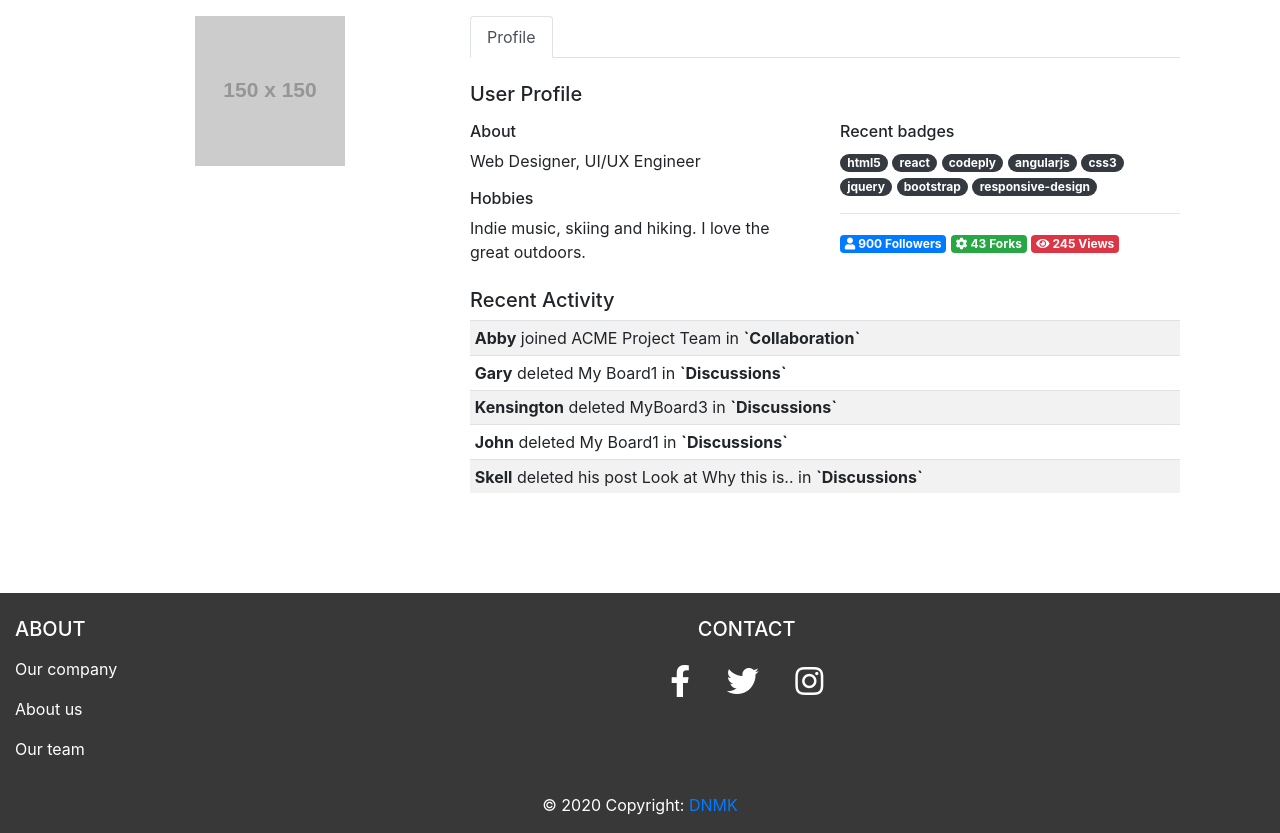
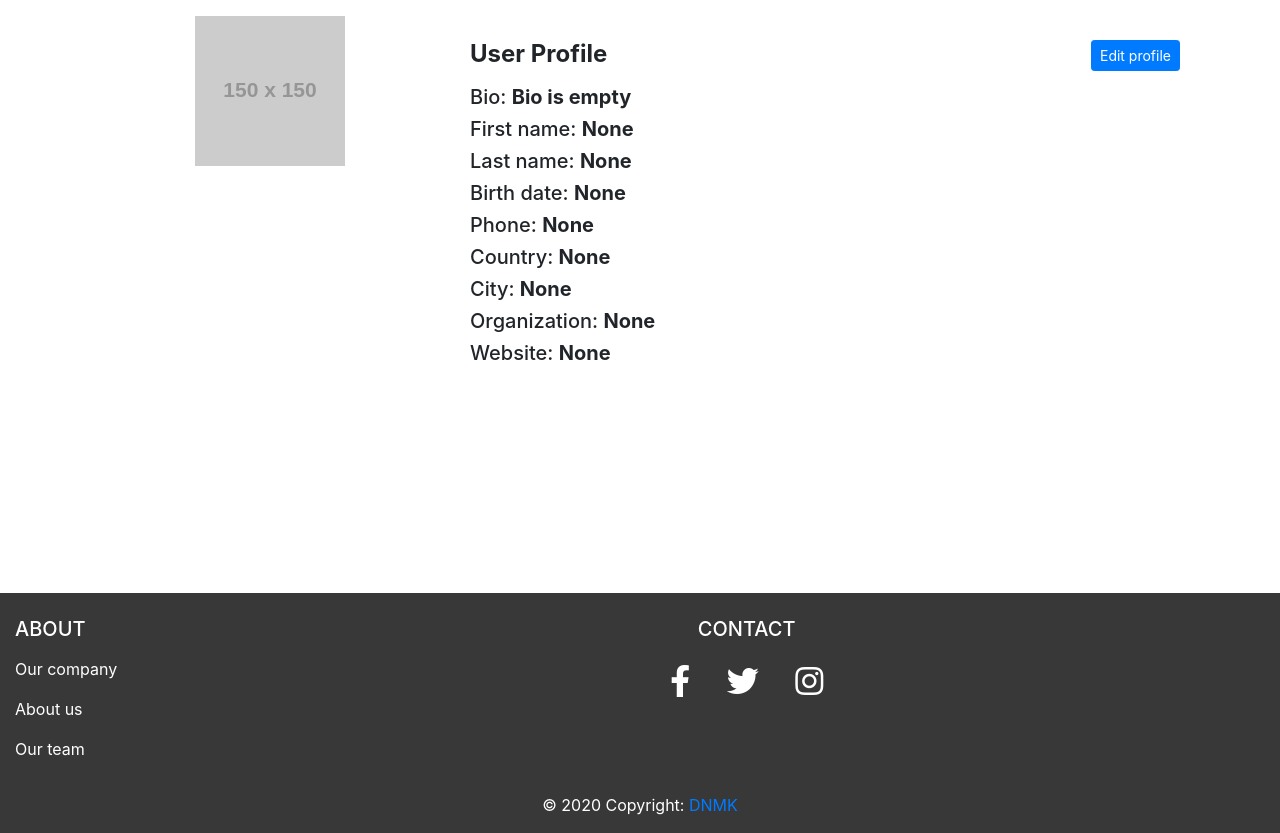
Before and after one commit to didarbek/djangoecommerce, a Django app: page /profile/ in a window 1280 px wide. Shown: the part 127-960 px from the top of the page. Run offline with Django 3.2, Linux system fonts and the light colour scheme; grey boxes labelled with a size stand in for pictures from a placeholder-image service; parts of the project's set-up code (start-up, migrations or seed data) failed here and were passed over; some libraries are stand-ins or nearby versions.

Commit message:
changes)))

```diff
--- a/accounts/forms.py
+++ b/accounts/forms.py
@@ -1,3 +1,4 @@
+from django import forms
 from django.contrib.auth.forms import UserCreationForm
 from django.contrib.auth.models import User
 
@@ -12,5 +13,5 @@ class UserRegistrationForm(UserCreationForm):
         fields = [
             "username",
             "password1",
-            "password2"
+            "password2",
         ]
--- a/core/forms.py
+++ b/core/forms.py
@@ -10,4 +10,4 @@ class UserForm(forms.ModelForm):
 class ProfileForm(forms.ModelForm):
     class Meta:
         model = Profile
-        fields = ('bio', 'birth_date', 'website','city','country','organization','phone','avatar')
+        fields = ('bio', 'birth_date', 'website','city','country','organization','phone','avatar',)
--- a/templates/profile.html
+++ b/templates/profile.html
@@ -8,71 +8,57 @@
 <div class="container">
     <div class="row my-2">
         <div class="col-lg-8 order-lg-2">
-            <ul class="nav nav-tabs">
-                <li class="nav-item">
-                    <a href="" data-target="#profile" data-toggle="tab" class="nav-link active">Profile</a>
-                </li>
-            </ul>
             <div class="tab-content py-4">
                 <div class="tab-pane active" id="profile">
-                    <h5 class="mb-3">User Profile</h5>
+                <a class="btn btn-primary btn-sm float-right" href="{% url 'core:account_update' %}">Edit profile</a>
+                    <h4 class="mb-3"><b>User Profile</b></h4>
                     <div class="row">
                         <div class="col-md-6">
-                            <h6>About</h6>
-                            <p>
-                                Web Designer, UI/UX Engineer
-                            </p>
-                            <h6>Hobbies</h6>
-                            <p>
-                                Indie music, skiing and hiking. I love the great outdoors.
-                            </p>
-                        </div>
-                        <div class="col-md-6">
-                            <h6>Recent badges</h6>
-                            <a href="#" class="badge badge-dark badge-pill">html5</a>
-                            <a href="#" class="badge badge-dark badge-pill">react</a>
-                            <a href="#" class="badge badge-dark badge-pill">codeply</a>
-                            <a href="#" class="badge badge-dark badge-pill">angularjs</a>
-                            <a href="#" class="badge badge-dark badge-pill">css3</a>
-                            <a href="#" class="badge badge-dark badge-pill">jquery</a>
-                            <a href="#" class="badge badge-dark badge-pill">bootstrap</a>
-                            <a href="#" class="badge badge-dark badge-pill">responsive-design</a>
-                            <hr>
-                            <span class="badge badge-primary"><i class="fa fa-user"></i> 900 Followers</span>
-                            <span class="badge badge-success"><i class="fa fa-cog"></i> 43 Forks</span>
-                            <span class="badge badge-danger"><i class="fa fa-eye"></i> 245 Views</span>
-                        </div>
-                        <div class="col-md-12">
-                            <h5 class="mt-2"><span class="fa fa-clock-o ion-clock float-right"></span> Recent Activity</h5>
-                            <table class="table table-sm table-hover table-striped">
-                                <tbody>
-                                    <tr>
-                                        <td>
-                                            <strong>Abby</strong> joined ACME Project Team in <strong>`Collaboration`</strong>
-                                        </td>
-                                    </tr>
-                                    <tr>
-                                        <td>
-                                            <strong>Gary</strong> deleted My Board1 in <strong>`Discussions`</strong>
-                                        </td>
-                                    </tr>
-                                    <tr>
-                                        <td>
-                                            <strong>Kensington</strong> deleted MyBoard3 in <strong>`Discussions`</strong>
-                                        </td>
-                                    </tr>
-                                    <tr>
-                                        <td>
-                                            <strong>John</strong> deleted My Board1 in <strong>`Discussions`</strong>
-                                        </td>
-                                    </tr>
-                                    <tr>
-                                        <td>
-                                            <strong>Skell</strong> deleted his post Look at Why this is.. in <strong>`Discussions`</strong>
-                                        </td>
-                                    </tr>
-                                </tbody>
-                            </table>
+                            <h5>Bio: {% if user.profile.bio %}
+                                {{ user.profile.bio }}
+                                {% else %}
+                                <b>Bio is empty</b>
+                                {% endif %}</h5>
+                            <h5>First name: {% if user.profile.first_name %}
+                                {{ user.profile.first_name }}
+                                {% else %}
+                                <b>None</b>
+                                {% endif %}</h5>
+                            <h5>Last name: {% if user.profile.last_name %}
+                                {{ user.profile.last_name }}
+                                {% else %}
+                                <b>None</b>
+                                {% endif %}</h5>
+                            <h5>Birth date: {% if user.profile.birth_date %}
+                                {{ user.profile.birth_date }}
+                                {% else %}
+                                <b>None</b>
+                                {% endif %}</h5>
+                            <h5>Phone: {% if user.profile.phone %}
+                                {{ user.profile.phone }}
+                                {% else %}
+                                <b>None</b>
+                                {% endif %}</h5>
+                            <h5>Country: {% if user.profile.country %}
+                                {{ user.profile.country }}
+                                {% else %}
+                                <b>None</b>
+                                {% endif %}</h5>
+                            <h5>City: {% if user.profile.city %}
+                                {{ user.profile.city }}
+                                {% else %}
+                                <b>None</b>
+                                {% endif %}</h5>
+                            <h5>Organization: {% if user.profile.organization %}
+                                {{ user.profile.organization }}
+                                {% else %}
+                                <b>None</b>
+                                {% endif %}</h5>
+                            <h5>Website: {% if user.profile.website %}
+                                {{ user.profile.website }}
+                                {% else %}
+                                <b>None</b>
+                                {% endif %}</h5>
                         </div>
                     </div>
                     <!--/row-->
@@ -80,7 +66,11 @@
             </div>
         </div>
         <div class="col-lg-4 order-lg-1 text-center">
+            {% if user.profile.avatar %}
+            <img src="{{ user.profile.avatar.url }}" class="mx-auto img-fluid img-circle d-block" alt="avatar">
+            {% else %}
             <img src="//placehold.it/150" class="mx-auto img-fluid img-circle d-block" alt="avatar">
+            {% endif %}
         </div>
     </div>
 </div>
```
Also changed, not shown: core/migrations/0001_initial.py, core/migrations/0002_profile.py (deleted), core/migrations/__init__.py (deleted), core/models.py (line endings or trailing spaces), db.sqlite3, media_root/21294.png (added).
